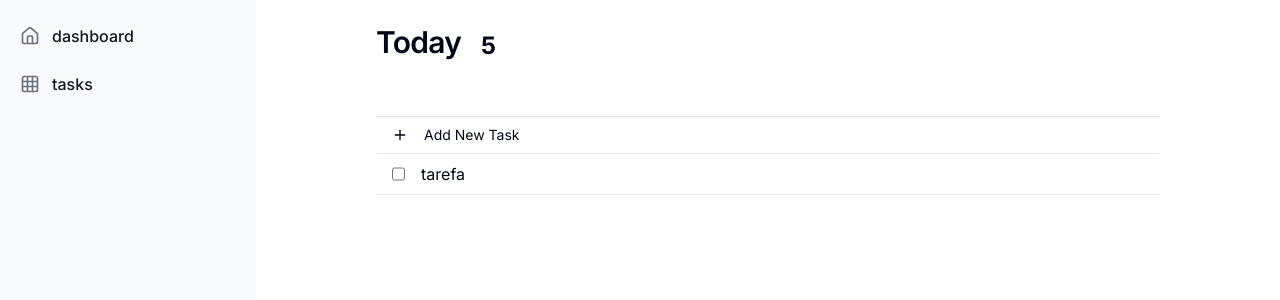
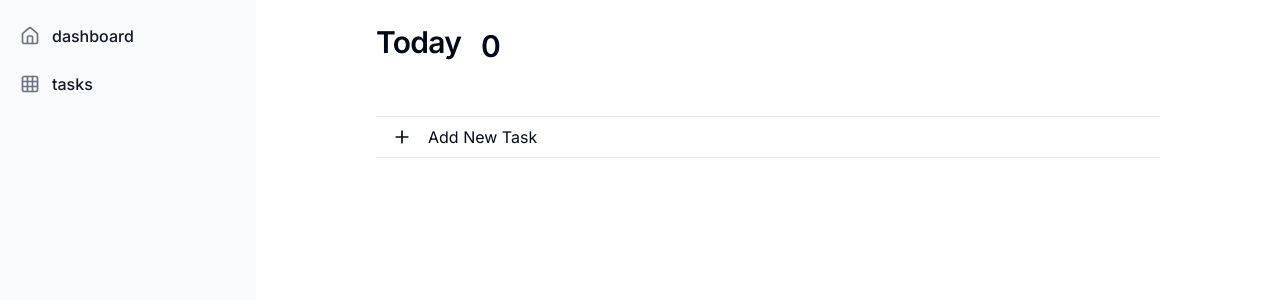
Before and after one commit to viteras007/task-app, a Next.js app: page /tasks in a window 1280 px wide. Shown: the top 300 px of the page. Built offline with nearby package versions, Linux system fonts and the light colour scheme.

Commit message:
feat: adjusting tasks screen

```diff
--- a/app/(dashboard)/layout.tsx
+++ b/app/(dashboard)/layout.tsx
@@ -1,14 +1,19 @@
-import Sidebar from "@/components/sidebar";
+import Sidebar from '@/components/sidebar'
+import { TaskProvider } from '@/context/taskContext'
 
-export default function DashboardLayout({ children }: { children: React.ReactNode }) {
+export default function DashboardLayout({
+  children,
+}: {
+  children: React.ReactNode
+}) {
   return (
-      <section className='flex h-screen'>
-        <div>
-            <Sidebar />
-        </div>
-          <div className='w-full ml-64 p-6 h-screen'>
-            {children}
-          </div>
-      </section>
+    <section className="flex h-screen">
+      <div>
+        <Sidebar />
+      </div>
+      <div className="w-full ml-64 p-6 h-screen">
+        <TaskProvider>{children}</TaskProvider>
+      </div>
+    </section>
   )
 }
--- a/app/(dashboard)/tasks/page.tsx
+++ b/app/(dashboard)/tasks/page.tsx
@@ -1,4 +1,5 @@
-import { Plus } from 'lucide-react'
+'use client'
+import { Plus, Trash } from 'lucide-react'
 import { Button } from '@/components/ui/button'
 import {
   Dialog,
@@ -10,16 +11,43 @@ import {
 } from '@/components/ui/dialog'
 import { Label } from '@/components/ui/label'
 import { Input } from '@/components/ui/input'
+import { useTask } from '@/hooks/useTask'
+import * as z from 'zod'
+import { zodResolver } from '@hookform/resolvers/zod'
+import { useForm } from 'react-hook-form'
+import { Checkbox } from '@/components/ui/checkbox'
+
+const schema = z.object({
+  name: z.string().min(3).max(50).nonempty(),
+})
+
+type FormData = z.infer<typeof schema>
 
 export default function Tasks() {
+  const { tasks, addTask, changeTaskStatus, removeTask } = useTask()
+  const {
+    register,
+    handleSubmit,
+    formState: { isSubmitting },
+  } = useForm<FormData>({
+    resolver: zodResolver(schema),
+  })
+
+  function onSubmit(data: FormData) {
+    addTask({
+      id: Math.floor(Math.random() * 1000),
+      title: data.name,
+      status: 'todo',
+    })
+  }
+
   return (
-    <>
     <Dialog>
       <div className="flex gap-5 px-24 pb-12 items-center">
         <h2 className="pb-2 text-3xl font-semibold antialiased tracking-tight">
           Today
         </h2>
-          <span className="text-2xl font-bold">5</span>
+        <span className="text-3xl font-semibold">{tasks.length}</span>
       </div>
       <div className="flex flex-col items-center px-24">
         <div className="w-full">
@@ -27,18 +55,34 @@ export default function Tasks() {
             <DialogTrigger asChild>
               <button>
                 <span className="flex gap-4 items-center cursor-pointer">
-                    <Plus className="w-4 h-4" />
-                    <span className="text-sm">Add New Task</span>
+                  <Plus className="w-5 h-5" />
+                  <span className="text-md">Add New Task</span>
                 </span>
               </button>
             </DialogTrigger>
           </div>
         </div>
-          <div className="flex flex-col gap-4 w-full">
-            <div className="flex gap-4 border-b border-slate-200 px-4 py-2">
-              <input type="checkbox" />
-              <span>tarefa</span>
+        <div className="flex flex-col w-full text-md">
+          {tasks &&
+            tasks.map((task) => (
+              <div
+                key={task.id}
+                className="flex w-full gap-4 border-b border-slate-200 px-4 py-2 items-center "
+              >
+                <Checkbox
+                  onClick={() => changeTaskStatus(task.id)}
+                  checked={task.status === 'done'}
+                />
+                <span>{task.title}</span>
+
+                <div className="ml-auto">
+                  <Trash
+                    className="w-4 h-4 cursor-pointer text-red-500"
+                    onClick={() => removeTask(task.id)}
+                  />
                 </div>
+              </div>
+            ))}
         </div>
       </div>
 
@@ -46,19 +90,23 @@ export default function Tasks() {
         <DialogHeader>
           <DialogTitle>Add Task</DialogTitle>
         </DialogHeader>
+
         <div className="grid gap-4 py-4">
           <div className="flex flex-col items-start gap-4">
-              <Label htmlFor="name" className="text-right">
-                Task
-              </Label>
-              <Input id="name" defaultValue="Pedro Duarte" />
+            <Label htmlFor="name">Task</Label>
+            <Input id="name" {...register('name')} />
           </div>
         </div>
         <DialogFooter>
-            <Button type="submit">Add</Button>
+          <Button
+            type="submit"
+            onClick={handleSubmit(onSubmit)}
+            disabled={isSubmitting}
+          >
+            Add
+          </Button>
         </DialogFooter>
       </DialogContent>
     </Dialog>
-    </>
   )
 }
--- /dev/null
+++ b/components/ui/checkbox.tsx
@@ -0,0 +1,30 @@
+"use client"
+
+import * as React from "react"
+import * as CheckboxPrimitive from "@radix-ui/react-checkbox"
+import { Check } from "lucide-react"
+
+import { cn } from "@/lib/utils"
+
+const Checkbox = React.forwardRef<
+  React.ElementRef<typeof CheckboxPrimitive.Root>,
+  React.ComponentPropsWithoutRef<typeof CheckboxPrimitive.Root>
+>(({ className, ...props }, ref) => (
+  <CheckboxPrimitive.Root
+    ref={ref}
+    className={cn(
+      "peer h-4 w-4 shrink-0 rounded-sm border border-primary ring-offset-background focus-visible:outline-none focus-visible:ring-2 focus-visible:ring-ring focus-visible:ring-offset-2 disabled:cursor-not-allowed disabled:opacity-50 data-[state=checked]:bg-primary data-[state=checked]:text-primary-foreground",
+      className
+    )}
+    {...props}
+  >
+    <CheckboxPrimitive.Indicator
+      className={cn("flex items-center justify-center text-current")}
+    >
+      <Check className="h-4 w-4" />
+    </CheckboxPrimitive.Indicator>
+  </CheckboxPrimitive.Root>
+))
+Checkbox.displayName = CheckboxPrimitive.Root.displayName
+
+export { Checkbox }
--- /dev/null
+++ b/context/taskContext.tsx
@@ -0,0 +1,64 @@
+'use client'
+import React, { createContext, useEffect, useState } from 'react'
+
+export interface Task {
+  id: number
+  title: string
+  status: 'todo' | 'done'
+}
+
+export interface TaskContextType {
+  tasks: Task[]
+  addTask: (newTask: Task) => void
+  removeTask: (taskId: number) => void
+  changeTaskStatus: (taskId: number) => void
+}
+
+export const TaskContext = createContext<TaskContextType | undefined>(undefined)
+
+interface TaskProviderProps {
+  children: React.ReactNode
+}
+
+export const TaskProvider = ({ children }: TaskProviderProps) => {
+  const [tasks, setTasks] = useState<Task[]>(() => {
+    const storedTasks = localStorage.getItem('task-app:tasks')
+    return storedTasks ? JSON.parse(storedTasks) : []
+  })
+
+  const changeTaskStatus = (taskId: number) => {
+    const taskIndex = tasks.findIndex((task) => task.id === taskId)
+
+    if (taskIndex === -1) {
+      throw new Error(`Task with id ${taskId} not found`)
+    }
+
+    const updatedTasks = [...tasks]
+    updatedTasks[taskIndex] = {
+      ...updatedTasks[taskIndex],
+      status: updatedTasks[taskIndex].status === 'done' ? 'todo' : 'done',
+    }
+
+    setTasks(updatedTasks)
+  }
+
+  const addTask = (newTask: Task) => {
+    setTasks([...tasks, newTask])
+  }
+
+  const removeTask = (taskId: number) => {
+    const updatedTasks = tasks.filter((task) => task.id !== taskId)
+    setTasks(updatedTasks)
+  }
+
+  useEffect(() => {
+    localStorage.setItem('task-app:tasks', JSON.stringify(tasks))
+  }, [tasks])
+  return (
+    <TaskContext.Provider
+      value={{ tasks, addTask, removeTask, changeTaskStatus }}
+    >
+      {children}
+    </TaskContext.Provider>
+  )
+}
--- /dev/null
+++ b/hooks/useTask.tsx
@@ -0,0 +1,11 @@
+'use client'
+import { useContext } from 'react'
+import { TaskContext, TaskContextType } from '@/context/taskContext'
+
+export const useTask = (): TaskContextType => {
+  const context = useContext(TaskContext)
+  if (!context) {
+    throw new Error('useTask must be used within a TaskProvider')
+  }
+  return context
+}
--- a/package.json
+++ b/package.json
@@ -9,6 +9,8 @@
     "lint": "next lint"
   },
   "dependencies": {
+    "@hookform/resolvers": "^3.3.4",
+    "@radix-ui/react-checkbox": "^1.0.4",
     "@radix-ui/react-dialog": "^1.0.5",
     "@radix-ui/react-label": "^2.0.2",
     "@radix-ui/react-slot": "^1.0.2",
@@ -19,9 +21,11 @@
     "next": "14.2.3",
     "react": "^18",
     "react-dom": "^18",
+    "react-hook-form": "^7.51.4",
     "tailwind-merge": "^2.3.0",
     "tailwindcss-animate": "^1.0.7",
-    "vaul": "^0.9.1"
+    "vaul": "^0.9.1",
+    "zod": "^3.23.8"
   },
   "devDependencies": {
     "@types/node": "^20",
```
Also changed, not shown: 1 other file (tests, documents, lock files or other folders). Lines whose indentation alone changed are shown as unchanged.
